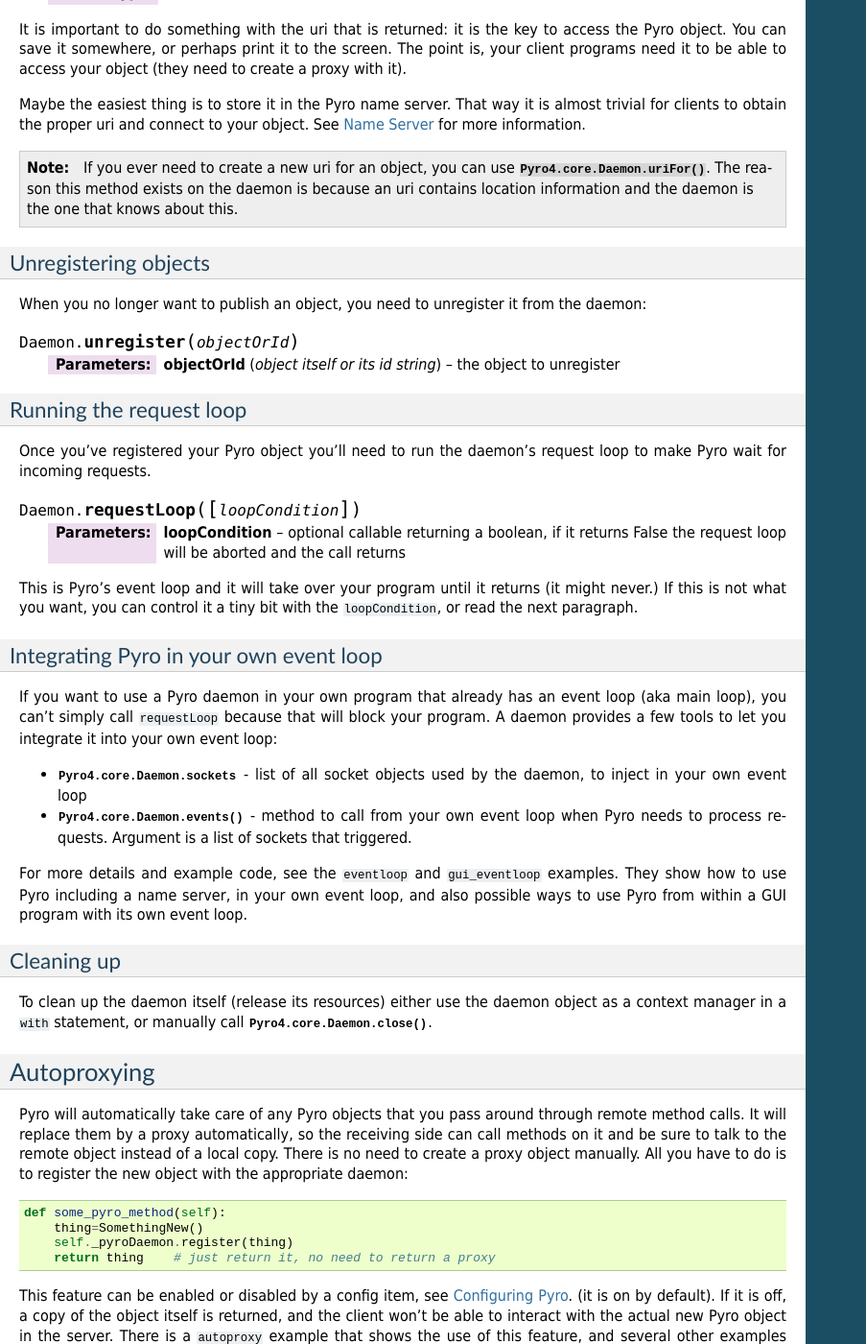
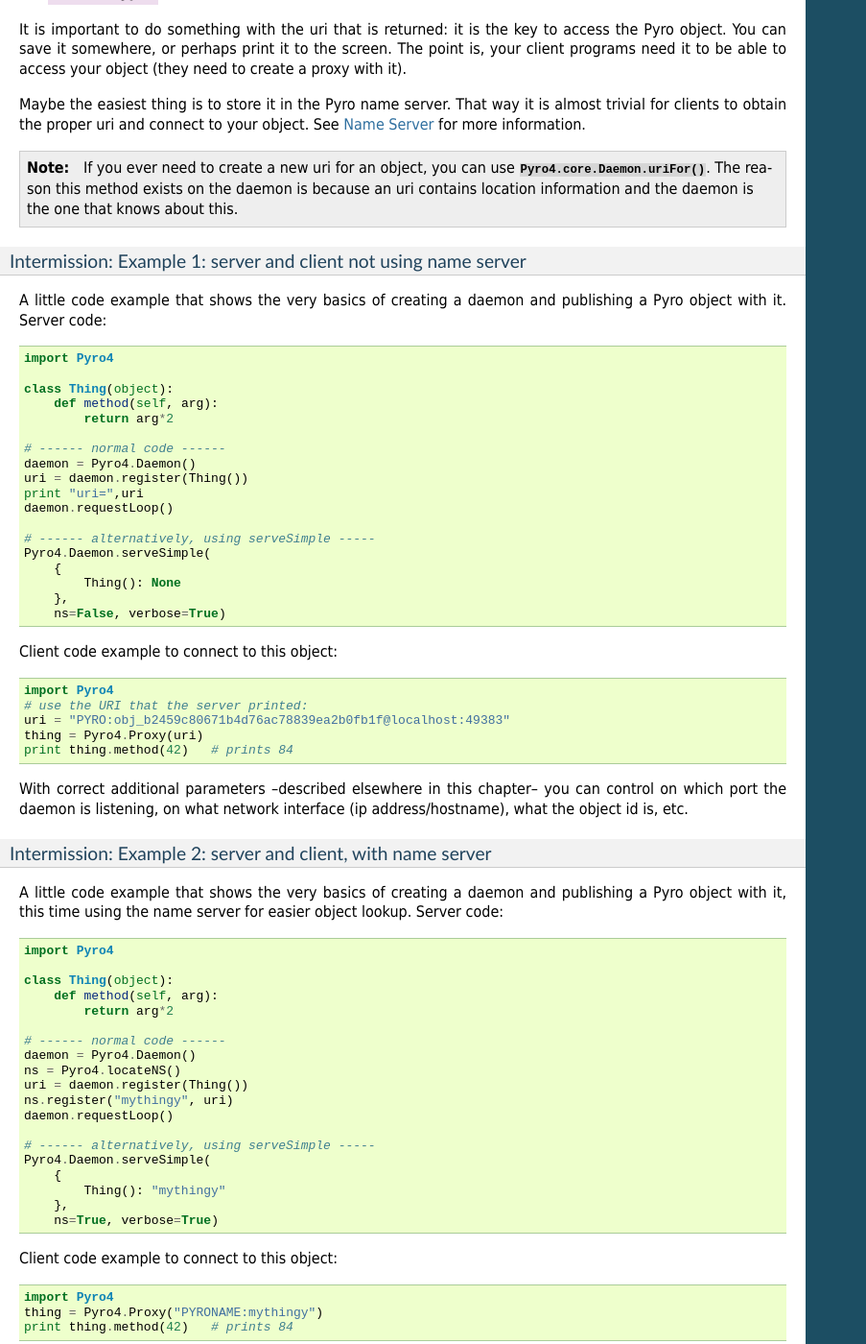
Before and after one commit to irmen/Pyro4, a Sphinx documentation site: the page built from docs/source/servercode.rst, in a window 1280 px wide and 1400 px high, scrolled down 2124 px. Shown: the whole window at 96% size, without its empty margins (0-903 px from the left). Built offline with Sphinx 7.4.7, drawn with Linux system fonts in a browser that asks for light colours; the version number could not be read and is left out; some of the changed text lies outside the part shown.

Commit message:
added some more code examples and xrefs in docs

```diff
--- a/docs/source/changelog.rst
+++ b/docs/source/changelog.rst
@@ -1,6 +1,12 @@
 **********
 Change Log
 **********
+
+**Pyro 4.12**
+
+- added a few more code examples and cross-references to the docs to hopefully make it easier
+  to understand what the different ways of connecting your client code and server objects are
+
 
 **Pyro 4.11**
 
--- a/docs/source/clientcode.rst
+++ b/docs/source/clientcode.rst
@@ -9,6 +9,7 @@
 
 Make sure you are familiar with Pyro's :ref:`keyconcepts` before reading on.
 
+.. _object-discovery:
 
 Object discovery
 ================
--- a/docs/source/servercode.rst
+++ b/docs/source/servercode.rst
@@ -128,6 +130,73 @@
     If you ever need to create a new uri for an object, you can use :py:meth:`Pyro4.core.Daemon.uriFor`.
     The reason this method exists on the daemon is because an uri contains location information and
     the daemon is the one that knows about this.
+
+Intermission: Example 1: server and client not using name server
+^^^^^^^^^^^^^^^^^^^^^^^^^^^^^^^^^^^^^^^^^^^^^^^^^^^^^^^^^^^^^^^^
+A little code example that shows the very basics of creating a daemon and publishing a Pyro object with it.
+Server code::
+
+    import Pyro4
+
+    class Thing(object):
+        def method(self, arg):
+            return arg*2
+
+    # ------ normal code ------
+    daemon = Pyro4.Daemon()
+    uri = daemon.register(Thing())
+    print "uri=",uri
+    daemon.requestLoop()
+
+    # ------ alternatively, using serveSimple -----
+    Pyro4.Daemon.serveSimple(
+        {
+            Thing(): None
+        },
+        ns=False, verbose=True)
+
+Client code example to connect to this object::
+
+    import Pyro4
+    # use the URI that the server printed:
+    uri = "PYRO:obj_b2459c80671b4d76ac78839ea2b0fb1f@localhost:49383"
+    thing = Pyro4.Proxy(uri)
+    print thing.method(42)   # prints 84
+
+With correct additional parameters --described elsewhere in this chapter-- you can control on which port the daemon is listening,
+on what network interface (ip address/hostname), what the object id is, etc.
+
+Intermission: Example 2: server and client, with name server
+^^^^^^^^^^^^^^^^^^^^^^^^^^^^^^^^^^^^^^^^^^^^^^^^^^^^^^^^^^^^
+A little code example that shows the very basics of creating a daemon and publishing a Pyro object with it,
+this time using the name server for easier object lookup.
+Server code::
+
+    import Pyro4
+
+    class Thing(object):
+        def method(self, arg):
+            return arg*2
+
+    # ------ normal code ------
+    daemon = Pyro4.Daemon()
+    ns = Pyro4.locateNS()
+    uri = daemon.register(Thing())
+    ns.register("mythingy", uri)
+    daemon.requestLoop()
+
+    # ------ alternatively, using serveSimple -----
+    Pyro4.Daemon.serveSimple(
+        {
+            Thing(): "mythingy"
+        },
+        ns=True, verbose=True)
+
+Client code example to connect to this object::
+
+    import Pyro4
+    thing = Pyro4.Proxy("PYRONAME:mythingy")
+    print thing.method(42)   # prints 84
 
 Unregistering objects
 ---------------------
```
Also changed, not shown: other parts of docs/source/servercode.rst (+2 -0 lines), docs/source/intro.rst (+9 -1 lines), docs/source/tutorials.rst (+9 -2 lines), 1 other file.
